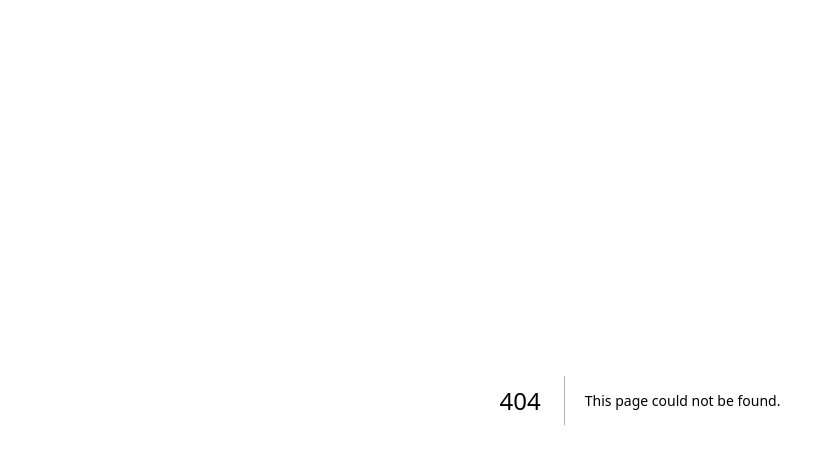
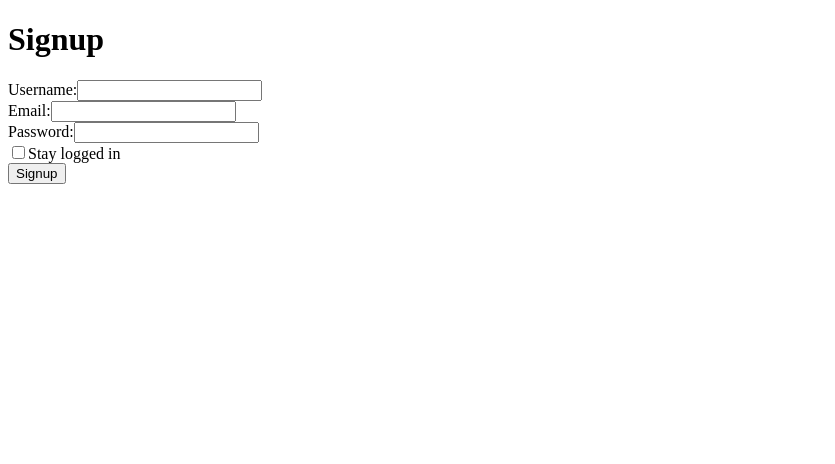
Before and after one commit to rhaversen/GroupSchedulerFrontend-Deprecated, a Next.js app: page /signup in a window 1280 px wide. Before the commit this address had no page. Shown: the top 464 px of the page, without its empty margins (0-835 px from the left). Built offline with nearby package versions, Linux system fonts and the light colour scheme.

Commit message:
create basic signup page

```diff
--- /dev/null
+++ b/src/pages/signup.js
@@ -0,0 +1,68 @@
+import { useState } from 'react';
+import axios from 'axios';
+
+function Signup() {
+    const [formData, setFormData] = useState({
+        name: '',
+        email: '',
+        password: '',
+        stayLoggedIn: false
+    });
+    const [message, setMessage] = useState('');
+    const handleChange = (e) => {
+        setFormData({ ...formData, [e.target.name]: e.target.value });
+    };
+
+    const handleSubmit = async (e) => {
+        e.preventDefault();
+
+        try {
+            // Assuming your backend endpoint for signup is '/api/v1/users/signup'
+            const response = await axios.post('http://localhost:5000/api/v1/users', formData);
+            setMessage('Signup successful!');
+            // Handle other responses or redirects here
+        } catch (error) {
+            if (error.response) {
+                // The request was made and the server responded with a status outside the range of 2xx
+                console.log('Error Data:', error.response.data);
+                console.log('Error Status:', error.response.status);
+                console.log('Error Headers:', error.response.headers);
+            } else if (error.request) {
+                // The request was made but no response was received
+                console.log('Error Request:', error.request);
+            } else {
+                // Something happened in setting up the request and triggered an Error
+                console.log('Error:', error.message);
+            }
+            setMessage('Signup failed!');
+         }
+    };
+
+    return (
+        <div>
+            <h1>Signup</h1>
+            <form onSubmit={handleSubmit}>
+                <div>
+                    <label>Username:</label>
+                    <input type="text" name="name" value={formData.username} onChange={handleChange} />
+                </div>
+                <div>
+                    <label>Email:</label>
+                    <input type="email" name="email" value={formData.email} onChange={handleChange} />
+                </div>
+                <div>
+                    <label>Password:</label>
+                    <input type="password" name="password" value={formData.password} onChange={handleChange} />
+                </div>
+                <div>
+                    <input type="checkbox" name="stayLoggedIn" checked={formData.stayLoggedIn} onChange={handleChange} />
+                    <label>Stay logged in</label>
+                </div>
+                <button type="submit">Signup</button>
+            </form>
+            {message && <p>{message}</p>}
+        </div>
+    );
+}
+
+export default Signup;
```
